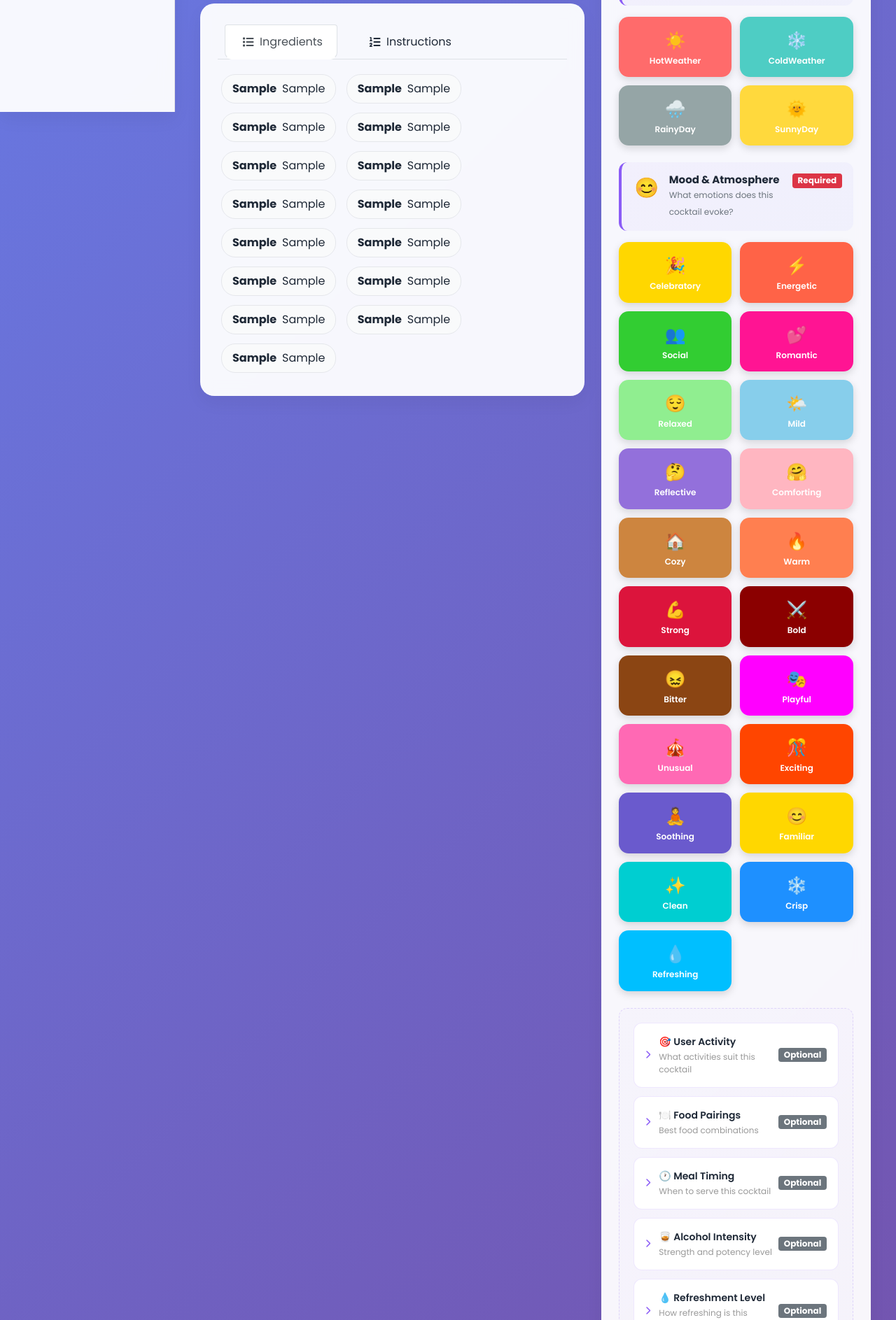
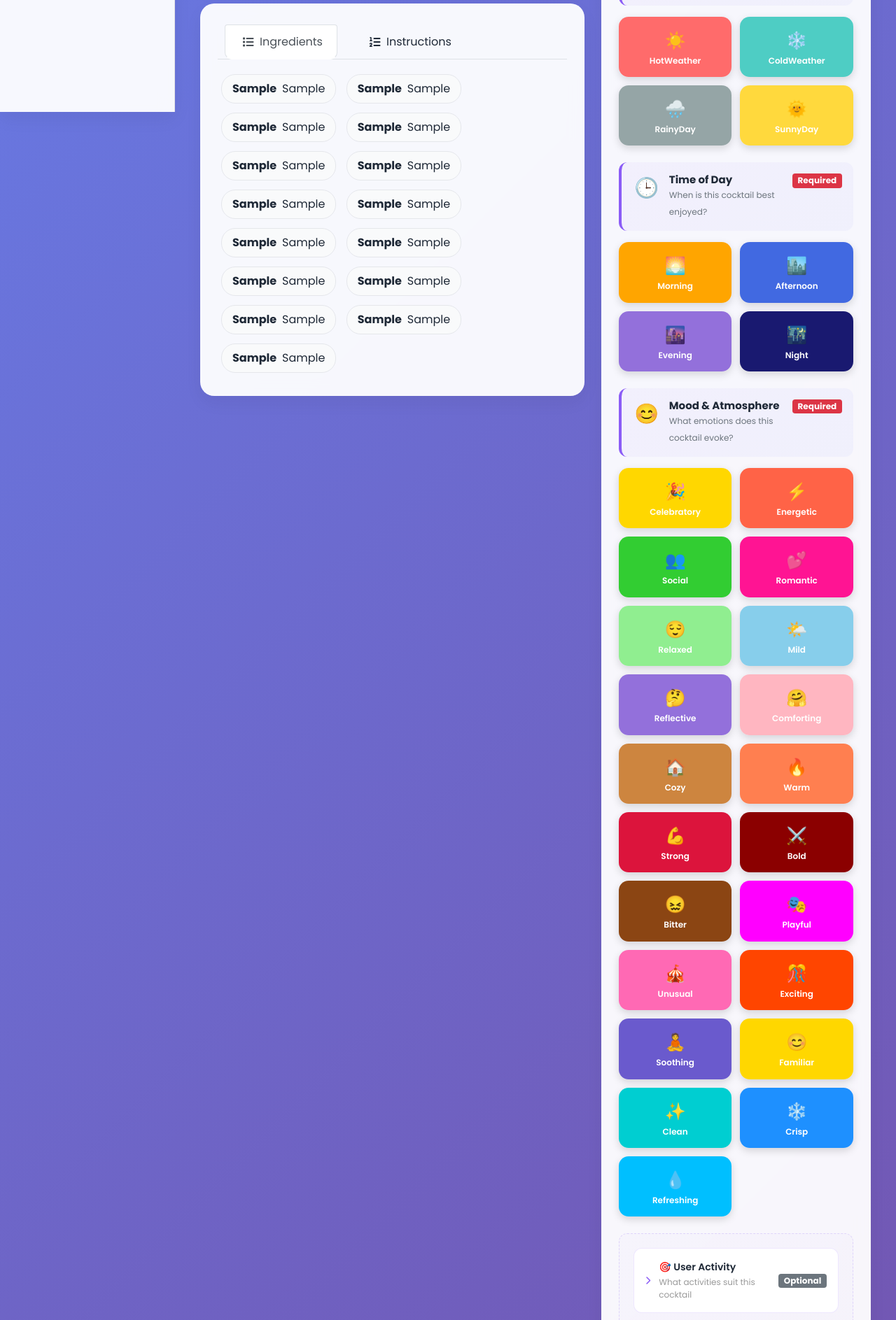
Before and after one commit to Rajith-Singh/cocktail-tags-verification-system, a PHP site: page /verify.php?cocktail=1 in a window 1280 px wide. Shown: the part 640-2527 px from the top of the page at 70% size. Run offline with PHP 8.4, Linux system fonts and the light colour scheme; the visitor is signed in with stand-in values (Sample User, id 1); data comes from the database, SQL or seed files in the repository; tables that the repository leaves empty hold one stand-in row (values such as "Sample post"); grey boxes marked "Sample" are stand-in pictures; data that the repository does not hold is empty.

Commit message:
Added Time of Day Factor

```diff
--- a/cocktail-verification/public/verify.php
+++ b/cocktail-verification/public/verify.php
@@ -23,6 +23,12 @@ $suggestedTags = [
         ['name' => 'ColdWeather', 'icon' => '❄️', 'color' => '#4ECDC4'],
         ['name' => 'RainyDay', 'icon' => '🌧️', 'color' => '#95A5A6'],
         ['name' => 'SunnyDay', 'icon' => '🌞', 'color' => '#FFD93D'],
+    ],
+    'time_of_day' => [
+        ['name' => 'Morning', 'icon' => '🌅', 'color' => '#FFA500'],
+        ['name' => 'Afternoon', 'icon' => '🏙️', 'color' => '#4169E1'],
+        ['name' => 'Evening', 'icon' => '🌆', 'color' => '#9370DB'],
+        ['name' => 'Night', 'icon' => '🌃', 'color' => '#191970'],
     ],
     'season' => [
         ['name' => 'Spring', 'icon' => '🌸', 'color' => '#FF69B4'],
@@ -449,6 +455,35 @@ include __DIR__ . '/../templates/header.php';
                                     <input type="checkbox" name="selected_tags[]"
                                            value="<?php echo h($tag['name']); ?>" class="suggested-checkbox weather-check"
                                            data-category="weather">
+                                    <span class="suggested-tag-btn" style="--tag-color: <?php echo h($tag['color']); ?>">
+                                        <span class="tag-icon"><?php echo $tag['icon']; ?></span>
+                                        <span class="tag-text"><?php echo h($tag['name']); ?></span>
+                                    </span>
+                                </label>
+                                <?php endforeach; ?>
+                            <?php endif; ?>
+                        </div>
+                    </div>
+
+                    <!-- Time of Day Tags (Required) -->
+                    <div class="suggested-section mb-4">
+                        <div class="section-header">
+                            <div class="section-title">
+                                <div class="section-icon">🕒</div>
+                                <div>
+                                    <h6 class="fw-bold mb-0">Time of Day</h6>
+                                    <small class="text-muted">When is this cocktail best enjoyed?</small>
+                                </div>
+                            </div>
+                            <span class="badge bg-danger">Required</span>
+                        </div>
+                        <div class="suggested-tags-grid">
+                            <?php if (isset($suggestedTags['time_of_day']) && is_array($suggestedTags['time_of_day'])): ?>
+                                <?php foreach ($suggestedTags['time_of_day'] as $tag): ?>
+                                <label class="suggested-tag-label">
+                                    <input type="checkbox" name="selected_tags[]"
+                                           value="<?php echo h($tag['name']); ?>" class="suggested-checkbox time-check"
+                                           data-category="time_of_day">
                                     <span class="suggested-tag-btn" style="--tag-color: <?php echo h($tag['color']); ?>">
                                         <span class="tag-icon"><?php echo $tag['icon']; ?></span>
                                         <span class="tag-text"><?php echo h($tag['name']); ?></span>
@@ -1042,92 +1077,10 @@ function updateVerifyButton() {
         '<i class="fas fa-check-circle me-1"></i>Verify Selected';
 }
 
-// Suggested tags functions
-function toggleCategory(category) {
-    const checkboxes = document.querySelectorAll(`.suggested-checkbox.${category}`);
-    const allChecked = Array.from(checkboxes).every(cb => cb.checked);
-
-    checkboxes.forEach(cb => cb.checked = !allChecked);
-    updateSelectedCount();
-}
-
-function selectAllTags() {
-    document.querySelectorAll('.suggested-checkbox').forEach(cb => cb.checked = true);
-    updateSelectedCount();
-}
-
-function deselectAllTags() {
-    document.querySelectorAll('.suggested-checkbox').forEach(cb => cb.checked = false);
-    updateSelectedCount();
-}
-
-function selectRequiredOnly() {
-    // Deselect all first
-    deselectAllTags();
-    // Select weather and mood tags only
-    document.querySelectorAll('.suggested-checkbox.weather, .suggested-checkbox.mood').forEach(cb => cb.checked = true);
-    updateSelectedCount();
-}
-
-function selectWeatherOnly() {
-    // Deselect all first
-    deselectAllTags();
-    // Select weather tags only
-    document.querySelectorAll('.suggested-checkbox.weather').forEach(cb => cb.checked = true);
-    updateSelectedCount();
-}
-
-function selectMoodOnly() {
-    // Deselect all first
-    deselectAllTags();
-    // Select mood tags only
-    document.querySelectorAll('.suggested-checkbox.mood').forEach(cb => cb.checked = true);
-    updateSelectedCount();
-}
-
-function updateSelectedCount() {
-    const checkboxes = document.querySelectorAll('.suggested-checkbox:checked');
-    const count = checkboxes.length;
-    const btn = document.getElementById('addSuggestedBtn');
-    const countSpan = document.getElementById('selectedCount');
-
-    btn.disabled = count === 0;
-    countSpan.textContent = count;
-
-    // Check if required tags are selected
-    const weatherSelected = document.querySelectorAll('.suggested-checkbox.weather:checked').length > 0;
-    const moodSelected = document.querySelectorAll('.suggested-checkbox.mood:checked').length > 0;
-
-    if (!weatherSelected || !moodSelected) {
-        btn.innerHTML = `<i class="fas fa-exclamation-circle me-2"></i>Add Selected Tags (<span id="selectedCount">${count}</span>) - Missing Required`;
-        btn.classList.add('btn-warning');
-        btn.classList.remove('btn-primary');
-    } else {
-        btn.innerHTML = `<i class="fas fa-plus-circle me-2"></i>Add Selected Tags (<span id="selectedCount">${count}</span>)`;
-        btn.classList.add('btn-primary');
-        btn.classList.remove('btn-warning');
-    }
-}
-
-// Event listeners for pending tags
-document.querySelectorAll('.pending-tag-checkbox').forEach(cb => {
-    cb.addEventListener('change', updateVerifyButton);
-});
-
-// Event listeners for suggested tags
-document.querySelectorAll('.suggested-checkbox').forEach(cb => {
-    cb.addEventListener('change', updateSelectedCount);
-});
-
-// Initialize counts on page load
-document.addEventListener('DOMContentLoaded', function() {
-    updateVerifyButton();
-    updateSelectedCount();
-});
-
 // Suggested tags validation
 function updateAddSuggestedButton() {
     const requiredWeather = document.querySelectorAll('.weather-check:checked').length;
+    const requiredTime = document.querySelectorAll('.time-check:checked').length;
     const requiredMood = document.querySelectorAll('.mood-check:checked').length;
     const totalSelected = document.querySelectorAll('.suggested-checkbox:checked').length;
     const btn = document.getElementById('addSuggestedBtn');
@@ -1139,11 +1092,11 @@ function updateAddSuggestedButton() {
     tagCountText.textContent = totalSelected;
     selectedCount.textContent = totalSelected;
 
-    const isValid = requiredWeather > 0 && requiredMood > 0;
+    const isValid = requiredWeather > 0 && requiredTime > 0 && requiredMood > 0;
 
     if (!isValid && totalSelected > 0) {
         validationMessage.style.display = 'block';
-        validationText.textContent = `Select at least one Weather and one Mood tag (Weather: ${requiredWeather}/1, Mood: ${requiredMood}/1)`;
+        validationText.textContent = `Select at least one Weather, one Time of Day, and one Mood tag (Weather: ${requiredWeather}/1, Time: ${requiredTime}/1, Mood: ${requiredMood}/1)`;
     } else {
         validationMessage.style.display = 'none';
     }
@@ -1152,8 +1105,20 @@ function updateAddSuggestedButton() {
     btn.style.opacity = isValid ? '1' : '0.5';
 }
 
+// Event listeners for pending tags
+document.querySelectorAll('.pending-tag-checkbox').forEach(cb => {
+    cb.addEventListener('change', updateVerifyButton);
+});
+
+// Event listeners for suggested tags
 document.querySelectorAll('.suggested-checkbox').forEach(cb => {
     cb.addEventListener('change', updateAddSuggestedButton);
+});
+
+// Initialize on page load
+document.addEventListener('DOMContentLoaded', function() {
+    updateVerifyButton();
+    updateAddSuggestedButton();
 });
 </script>
 
```
